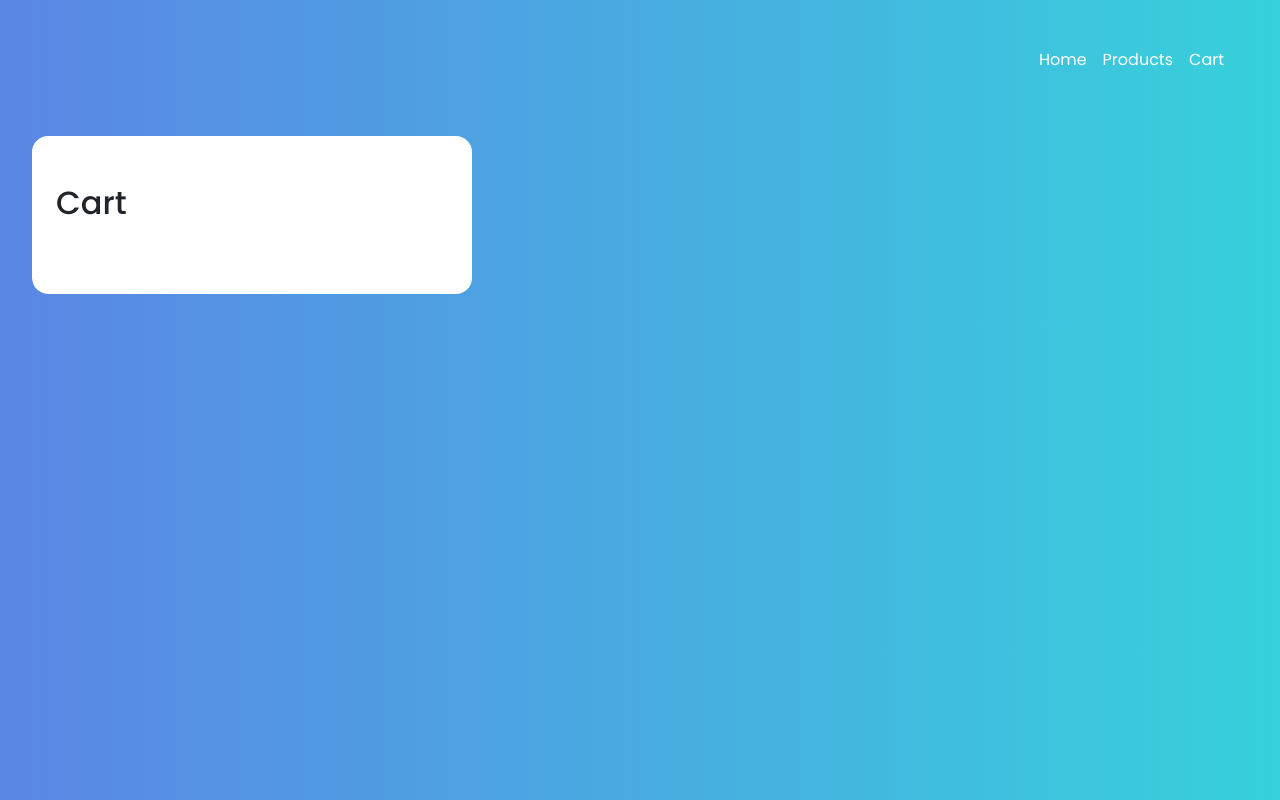
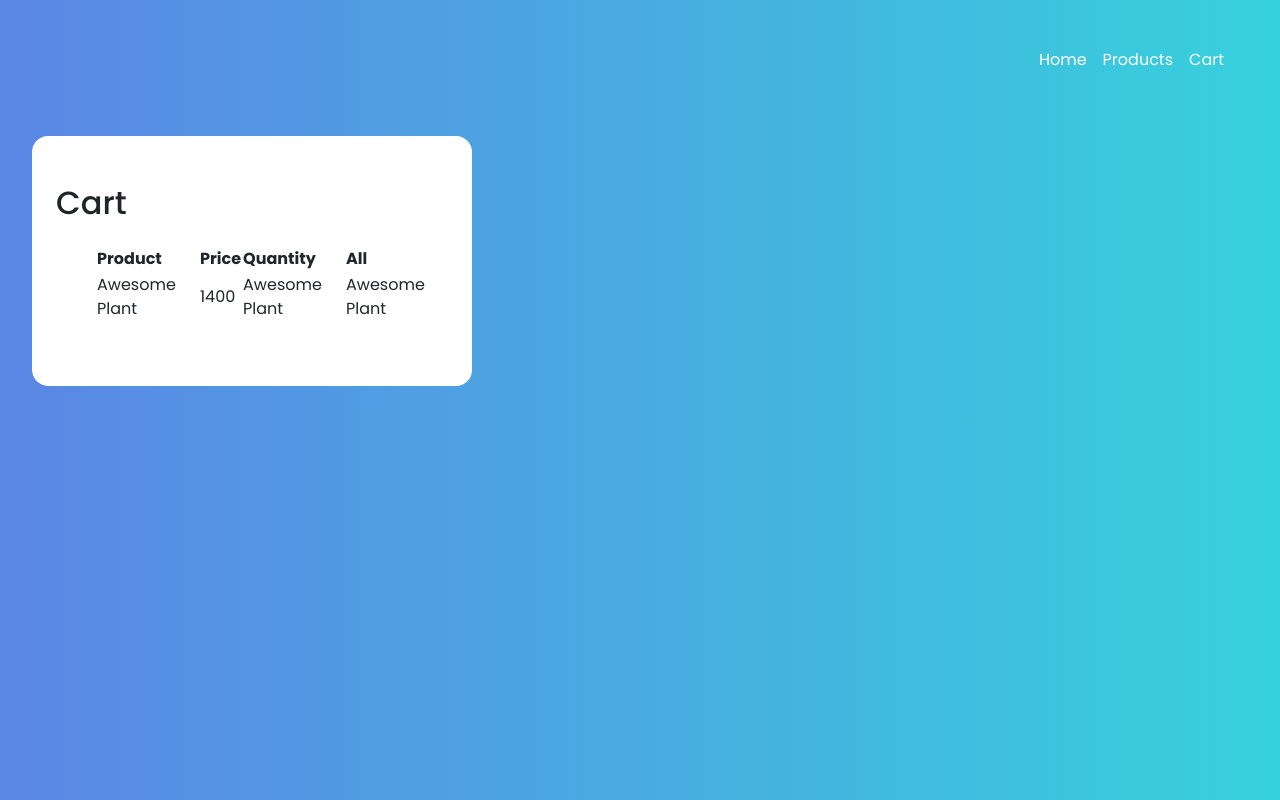
Before and after one commit to marko-krznar/React-Typescript-Online-Shop, a React (Create React App) app: page /cart in a window 1280 px wide. Built offline with nearby package versions, Linux system fonts and the light colour scheme.

Commit message:
Created component for Cart Item, moved Cart component to container

```diff
--- a/src/App.js
+++ b/src/App.js
@@ -1,15 +1,17 @@
 import "./scss/style.scss";
 import Homepage from "./containers/Homepage/Homepage";
 import { Route, Routes } from "react-router-dom";
-import Cart from "./components/Cart/Cart";
+import Cart from "./containers/Cart/Cart";
 import CategoryPage from "./containers/Category-page/CategoryPage";
 import Header from "./containers/Header/Header";
 import ProductPage from "../src/containers/Product-page/ProductPage";
 import { ProductProvider } from "./api/ProductContext";
+import { CartProvider } from "./api/CartContext";
 
 function App() {
   return (
     <div className="page">
+      <CartProvider>
         <ProductProvider>
           <Header />
           <Routes>
@@ -20,6 +22,7 @@ function App() {
             <Route path="/*" element={<Homepage />} />
           </Routes>
         </ProductProvider>
+      </CartProvider>
     </div>
   );
 }
--- /dev/null
+++ b/src/api/CartContext.js
@@ -0,0 +1,18 @@
+import React, { useState, createContext } from "react";
+
+export const CartContext = createContext();
+
+export const CartProvider = (props) => {
+  const [cart, setcart] = useState([
+    {
+      id: 1,
+      name: "Awesome Plant",
+      price: 1400,
+    },
+  ]);
+  return (
+    <CartContext.Provider value={[cart, setcart]}>
+      {props.children}
+    </CartContext.Provider>
+  );
+};
--- /dev/null
+++ b/src/components/Cart-item/CartItem.js
@@ -0,0 +1,26 @@
+import React from "react";
+
+export default function CartItem({ cartItem }) {
+  return (
+    <>
+      <table>
+        <thead>
+          <tr>
+            <th>Product</th>
+            <th>Price</th>
+            <th>Quantity</th>
+            <th>All</th>
+          </tr>
+        </thead>
+        <tbody>
+          <tr>
+            <td>{cartItem.name}</td>
+            <td>{cartItem.price}</td>
+            <td>{cartItem.name}</td>
+            <td>{cartItem.name}</td>
+          </tr>
+        </tbody>
+      </table>
+    </>
+  );
+}
--- a/src/components/Cart/Cart.js
+++ /dev/null
@@ -1,9 +0,0 @@
-export default function CartPage() {
-  return (
-    <div className="d-flex flex-wrap align-items-start mt-5">
-      <div className="sidebar sidebar--cart p-4 pt-5 pb-5">
-        <h2 className="mb-4">Cart</h2>
-      </div>
-    </div>
-  );
-}
--- /dev/null
+++ b/src/containers/Cart/Cart.js
@@ -0,0 +1,19 @@
+import React, { useState, useContext } from "react";
+import CartItem from "../../components/Cart-item/CartItem";
+import { CartContext } from "../../api/CartContext";
+
+export default function Cart() {
+  const [cart, setcart] = useContext(CartContext);
+  return (
+    <div className="d-flex flex-wrap align-items-start mt-5">
+      <div className="sidebar sidebar--cart p-4 pt-5 pb-5">
+        <h2 className="mb-4">Cart</h2>
+        <ul>
+          {cart.map((cartItem, index) => (
+            <CartItem key={index} cartItem={cartItem} />
+          ))}
+        </ul>
+      </div>
+    </div>
+  );
+}
```
Also changed, not shown: src/components/Cart-item/style.scss (added). Lines whose indentation alone changed are shown as unchanged.
